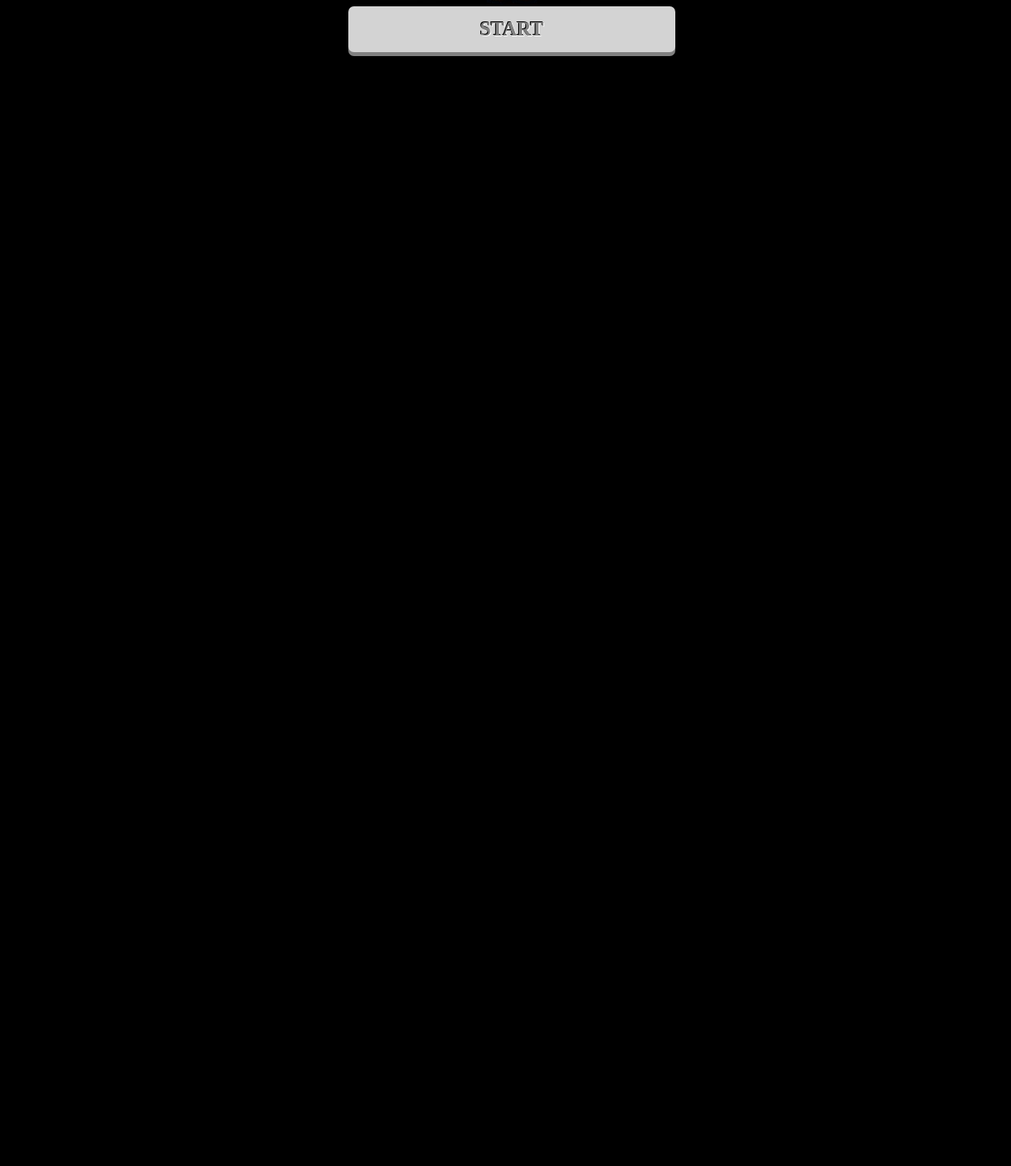
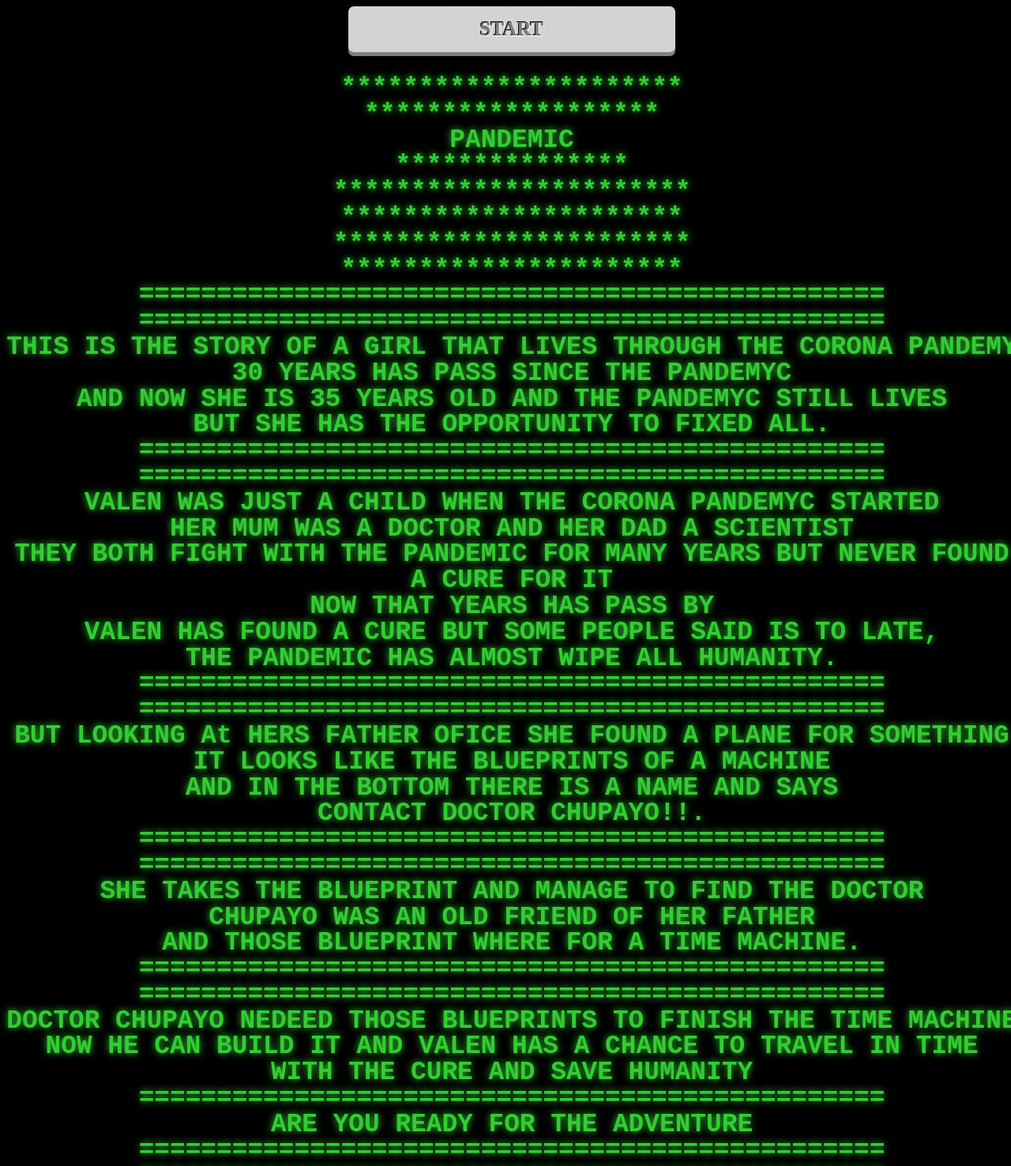
Before and after one commit to cazabe/PhaserGame, a website: page index.html in a window 1280 px wide. Shown: the part 604-2080 px from the top of the page at 79% size. Before the commit the page ends 878 px from the top, so only its background shows below. Drawn offline with Linux system fonts and the light colour scheme.

Commit message:
agregando la historia de pandemic

```diff
--- a/index.html
+++ b/index.html
@@ -1,21 +1,91 @@
 <!DOCTYPE html>
 <html lang="en">
   <head>
-    <meta charset="UTF-8">
-    <meta name="viewport" content="width=device-width, initial-scale=1.0">
-    <link rel="stylesheet" href="./styles.css">
+    <meta charset="UTF-8" />
+    <meta name="viewport" content="width=device-width, initial-scale=1.0" />
+    <link rel="stylesheet" href="./styles.css" />
     <title>Pandemic</title>
   </head>
   <body>
     <div class="container">
       <div class="game">
-    <img src="./pandemicGame.png" alt="pandemic">
+        <img src="./pandemicGame.png" alt="pandemic" />
 
         <div class="btnPandemic">
-    <a href="game.html" target="_blank"><span class='start-btn'>START</span></a>
+          <a href="game.html" target="_blank"
+            ><span class="start-btn">START</span></a
+          >
+          <div id="console" style="margin-top: 30px;"></div>
         </div>
+
       </div>
     </div>
 
+    <script>
+      var intervalID = window.setInterval(updateScreen, 1000);
+      var c = document.getElementById("console");
+
+      var txt = [
+        "================================================",
+        "================================================",
+        "***********************","**********************",
+        "***********************","**********************",
+        "*******************","PANDEMIC","***************",
+        "***********************","**********************",
+        "***********************","**********************",
+        "================================================",
+        "================================================",
+        "THIS IS THE STORY OF A GIRL THAT LIVES THROUGH THE CORONA PANDEMY",
+        "30 YEARS HAS PASS SINCE THE PANDEMYC",
+        "AND NOW SHE IS 35 YEARS OLD AND THE PANDEMYC STILL LIVES",
+        "BUT SHE HAS THE OPPORTUNITY TO FIXED ALL.",
+        "================================================",
+        "================================================",
+        "VALEN WAS JUST A CHILD WHEN THE CORONA PANDEMYC STARTED",
+        "HER MUM WAS A DOCTOR AND HER DAD A SCIENTIST",
+        "THEY BOTH FIGHT WITH THE PANDEMIC FOR MANY YEARS BUT NEVER FOUND A CURE FOR IT",
+        "NOW THAT YEARS HAS PASS BY",
+        "VALEN HAS FOUND A CURE BUT SOME PEOPLE SAID IS TO LATE,",
+        "THE PANDEMIC HAS ALMOST WIPE ALL HUMANITY.",
+        "================================================",
+        "================================================",
+        "BUT LOOKING At HERS FATHER OFICE SHE FOUND A PLANE FOR SOMETHING",
+        "IT LOOKS LIKE THE BLUEPRINTS OF A MACHINE",
+        "AND IN THE BOTTOM THERE IS A NAME AND SAYS",
+        "CONTACT DOCTOR CHUPAYO!!.",
+        "================================================",
+        "================================================",
+        "SHE TAKES THE BLUEPRINT AND MANAGE TO FIND THE DOCTOR",
+        "CHUPAYO WAS AN OLD FRIEND OF HER FATHER ",
+        "AND THOSE BLUEPRINT WHERE FOR A TIME MACHINE.",
+        "================================================",
+        "================================================",
+        "DOCTOR CHUPAYO NEDEED THOSE BLUEPRINTS TO FINISH THE TIME MACHINE",
+        "NOW HE CAN BUILD IT AND VALEN HAS A CHANCE TO TRAVEL IN TIME",
+        "WITH THE CURE AND SAVE HUMANITY",
+        "================================================",
+        "ARE YOU READY FOR THE ADVENTURE",
+        "================================================",
+
+      ];
+
+      var docfrag = document.createDocumentFragment();
+
+      function updateScreen() {
+        //Shuffle the "txt" array
+        txt.push(txt.shift());
+        //Rebuild document fragment
+        txt.forEach(function(e) {
+          var p = document.createElement("p");
+          p.textContent = e;
+          docfrag.appendChild(p);
+        });
+        //Clear DOM body
+        while (c.firstChild) {
+          c.removeChild(c.firstChild);
+        }
+        c.appendChild(docfrag);
+      }
+    </script>
   </body>
 </html>
--- a/styles.css
+++ b/styles.css
@@ -10,22 +10,6 @@ body{
     display: inline-block
 }
 
-/*a{
-    text-decoration: none;
-    color: black;
-}
-
-.btnPandemic{
-  background-color: #4CAF50;
-  border: none;
-  color: white;
-  padding: 15px 32px;
-  text-align: center;
-  font-size: 16px;
-  width: 25%;
-  border-radius: 10px;
-
-}*/
 .btnPandemic{
     position: relative;
     bottom: 200px;
@@ -54,3 +38,50 @@ body{
 	position: relative;
 	top: .2em;
 }
+
+/*estilos para historia*/
+p {
+    font-family: monospace;
+    font-weight: bold;
+    font-size: 4.1vh;
+    margin: 0;
+    padding: 0;
+    line-height: 1;
+    color: limegreen;
+    text-shadow: 0px 0px 10px limegreen;
+  }
+
+  .msg {
+    font-family: monospace;
+    font-weight: bold;
+    text-transform: uppercase;
+    font-size: 5vh;
+    padding-top: 5vh;
+    background: red;
+    box-shadow: 0 0 30px red;
+    text-shadow: 0 0 20px white;
+    color: white;
+    width: 20vw;
+    height: 15vh;
+    position: absolute;
+    left: 50%;
+    margin-left: -10vw;
+    top: 50%;
+    margin-top: -5vh;
+    text-align: center;
+    min-width: 200px;
+    animation-name: blink;
+    animation-duration: 0.6s;
+    animation-iteration-count: infinite;
+    animation-direction: alternate;
+    animation-timing-function: linear;
+  }
+
+  @keyframes blink {
+    0% {
+      opacity: 0;
+    }
+    100% {
+      opacity: 1;
+    }
+  }
```
Also changed, not shown: pandemicGameLogo2.png (added). Lines whose indentation alone changed are shown as unchanged.
